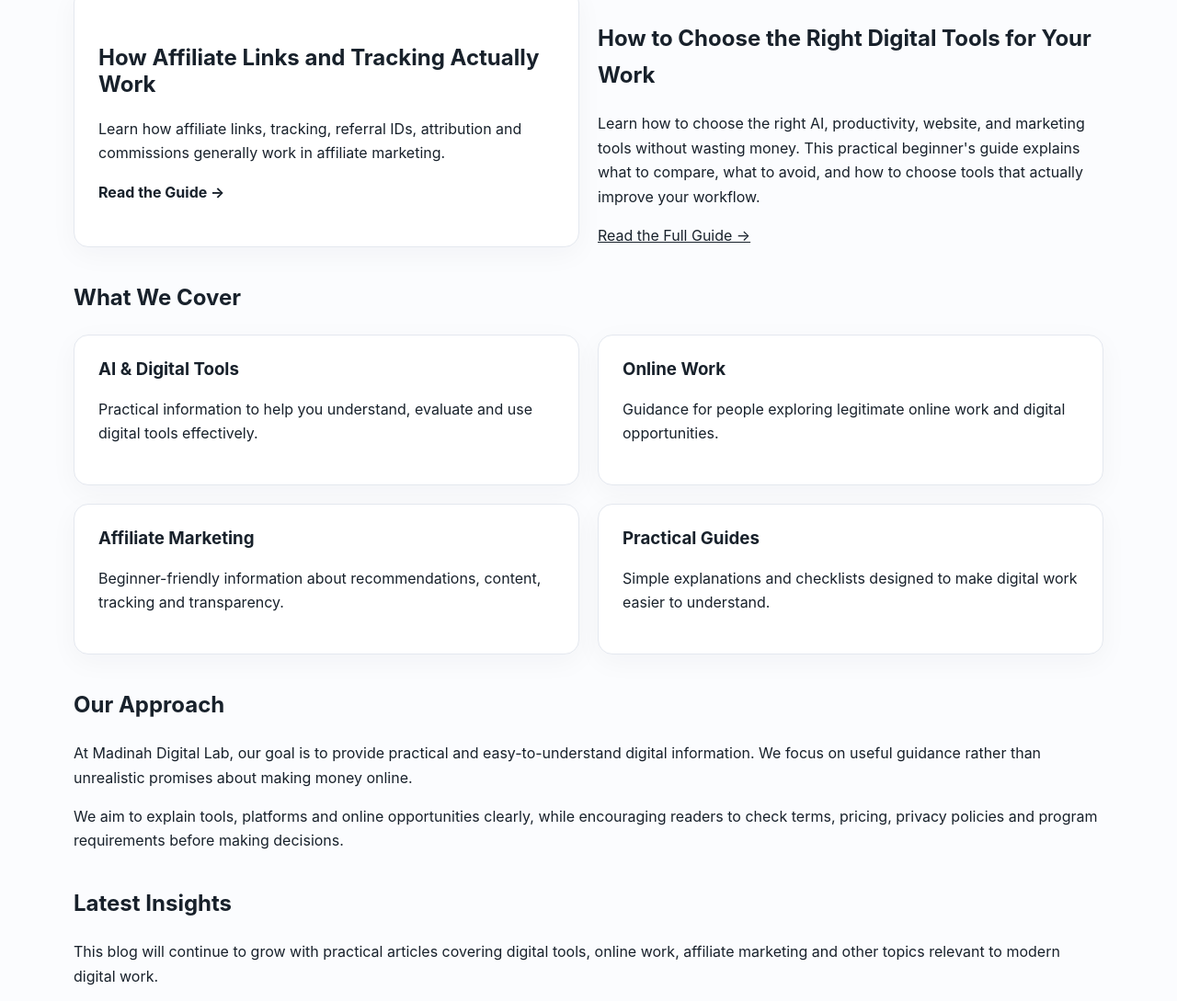
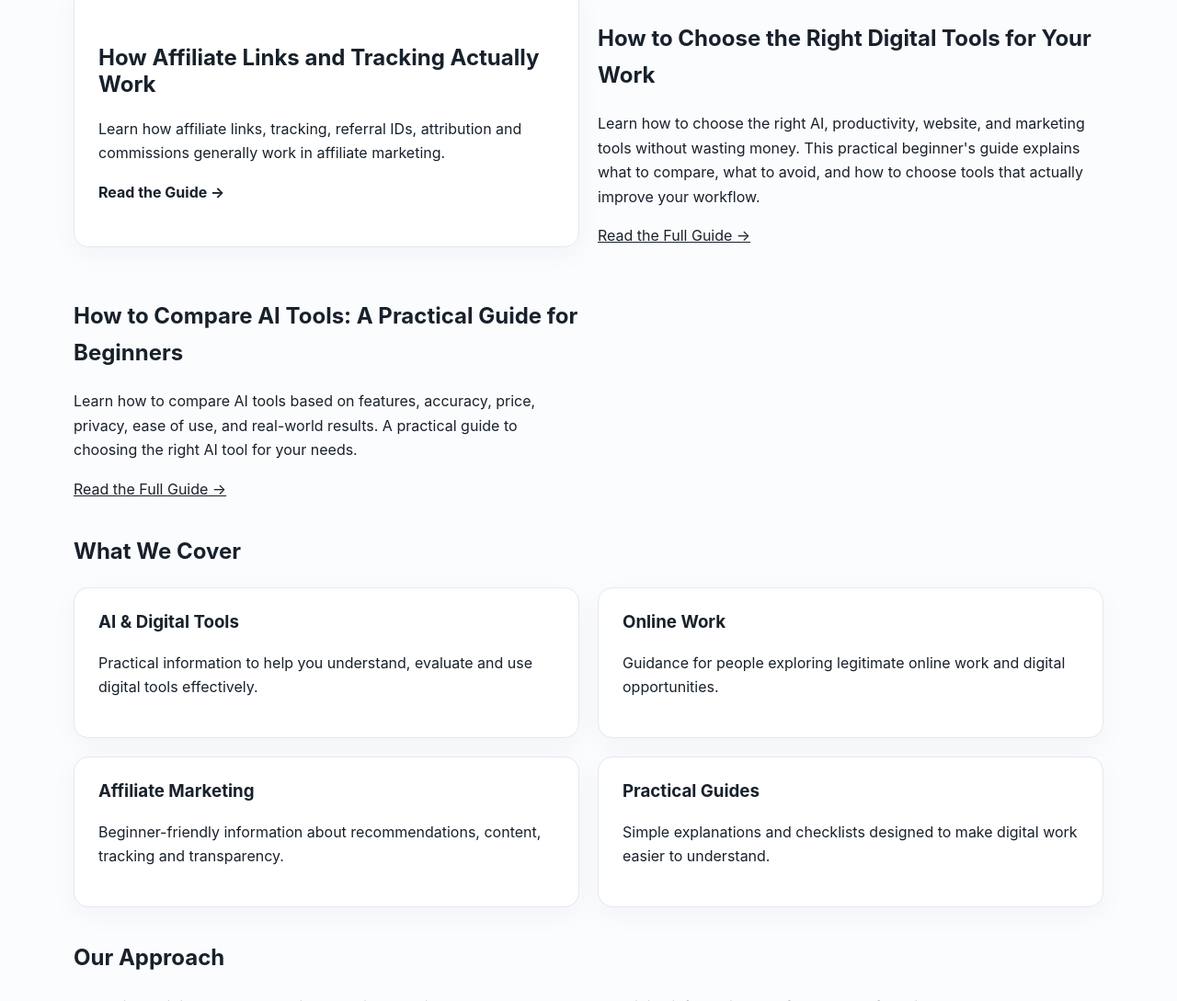
Before and after one commit to ikmahsud84/Madinah-Digital-Lab-, a plain HTML site: page blog.html in a window 1280 px wide. Shown: the part 1713-2802 px from the top of the page at 92% size. Drawn offline with Linux system fonts and the light colour scheme.

Commit message:
Update blog.html

```diff
--- a/blog.html
+++ b/blog.html
@@ -128,6 +128,15 @@
   </p>
   <a href="choose-right-digital-tools.html">Read the Full Guide →</a>
 </article>
+<article class="blog-card">
+  <h2>How to Compare AI Tools: A Practical Guide for Beginners</h2>
+  <p>
+    Learn how to compare AI tools based on features, accuracy, price, privacy,
+    ease of use, and real-world results. A practical guide to choosing the right
+    AI tool for your needs.
+  </p>
+  <a href="compare-ai-tools.html">Read the Full Guide →</a>
+</article>
 </div>
 
 </section>
```
